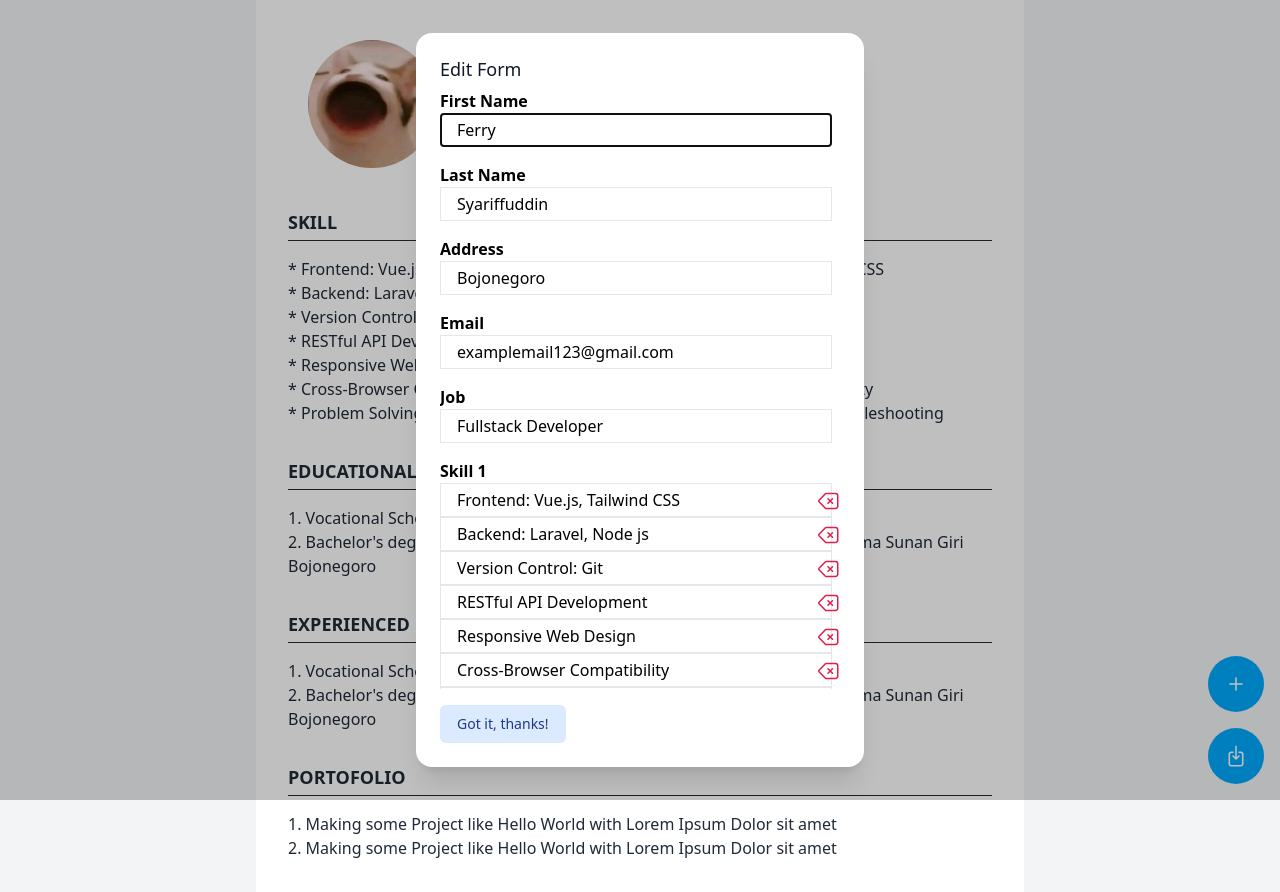
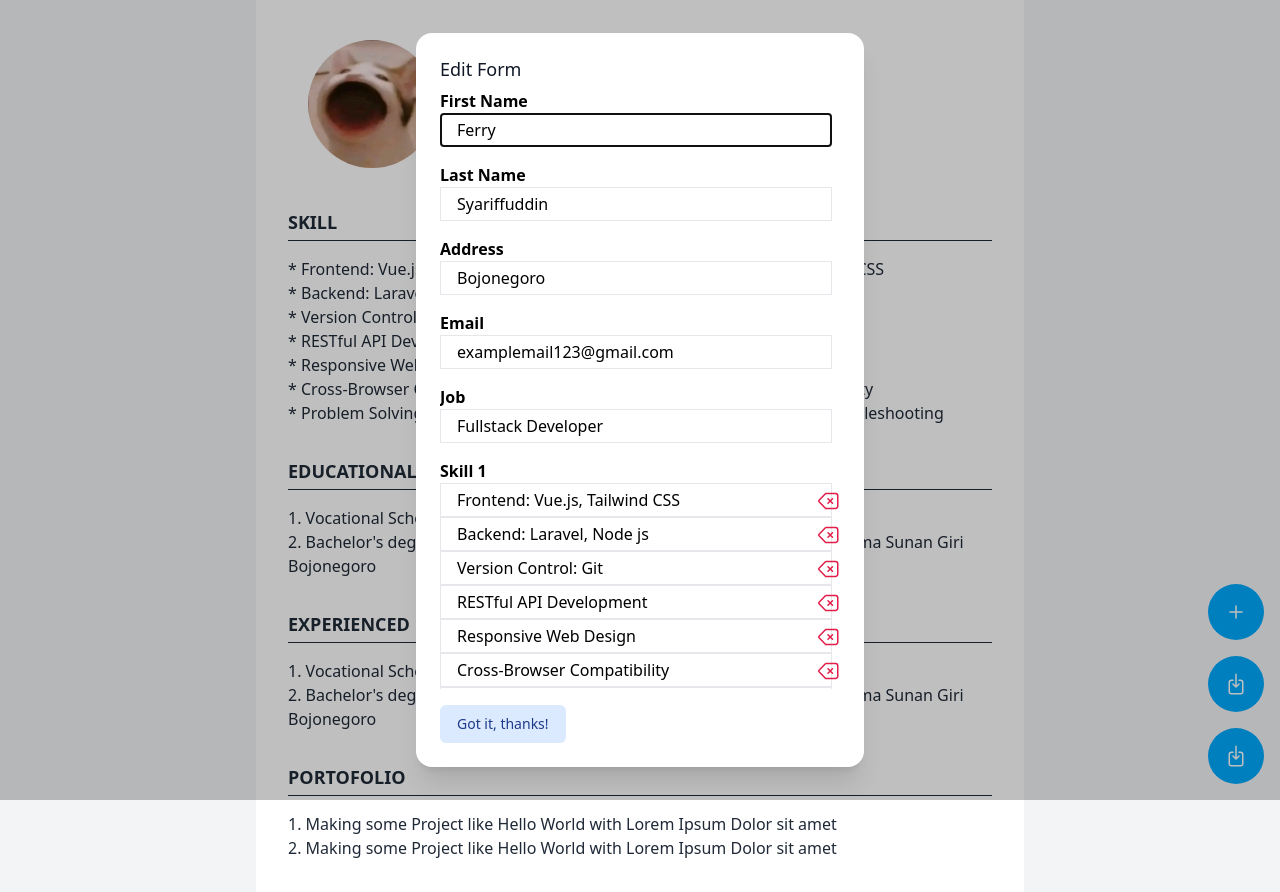
Before and after one commit to ferwizawsky/Simple-Resume-Builder, a Vue app: page / in a window 1280 px wide. Built offline with nearby package versions, Linux system fonts and the light colour scheme; what vue3-html2pdf would draw is missing.

Commit message:
Add Command Print

```diff
--- a/src/pages/Index.vue
+++ b/src/pages/Index.vue
@@ -12,12 +12,19 @@ import {
 
 const opt = useOption();
 const isOpen = ref(true);
+const pdfELement = ref();
 
 function closeModal() {
   isOpen.value = false;
 }
 function openModal() {
   isOpen.value = true;
+}
+
+function generateReportPrint() {
+  // pdfELement.value.window.print();
+  window.print();
+  // console.log(pdfELement.value);
 }
 
 function generateReport() {
@@ -67,6 +74,7 @@ const user = ref({
 <template>
   <main class="min-h-screen bg-gray-100 text-gray-800">
     <div
+      ref="pdfELement"
       id="element-to-convert"
       class="max-w-[768px] mx-auto bg-white min-h-screen p-8"
     >
@@ -273,6 +281,27 @@ const user = ref({
           </svg>
         </button>
       </div>
+      <div class="mb-4">
+        <button
+          @click="generateReportPrint()"
+          class="bg-primary p-4 text-white rounded-full hover:brightness-110"
+        >
+          <svg
+            xmlns="http://www.w3.org/2000/svg"
+            fill="none"
+            viewBox="0 0 24 24"
+            stroke-width="1.5"
+            stroke="currentColor"
+            class="w-6 h-6"
+          >
+            <path
+              stroke-linecap="round"
+              stroke-linejoin="round"
+              d="M9 8.25H7.5a2.25 2.25 0 00-2.25 2.25v9a2.25 2.25 0 002.25 2.25h9a2.25 2.25 0 002.25-2.25v-9a2.25 2.25 0 00-2.25-2.25H15M9 12l3 3m0 0l3-3m-3 3V2.25"
+            />
+          </svg>
+        </button>
+      </div>
       <button
         @click="generateReport()"
         class="bg-primary p-4 text-white rounded-full hover:brightness-110"
```
